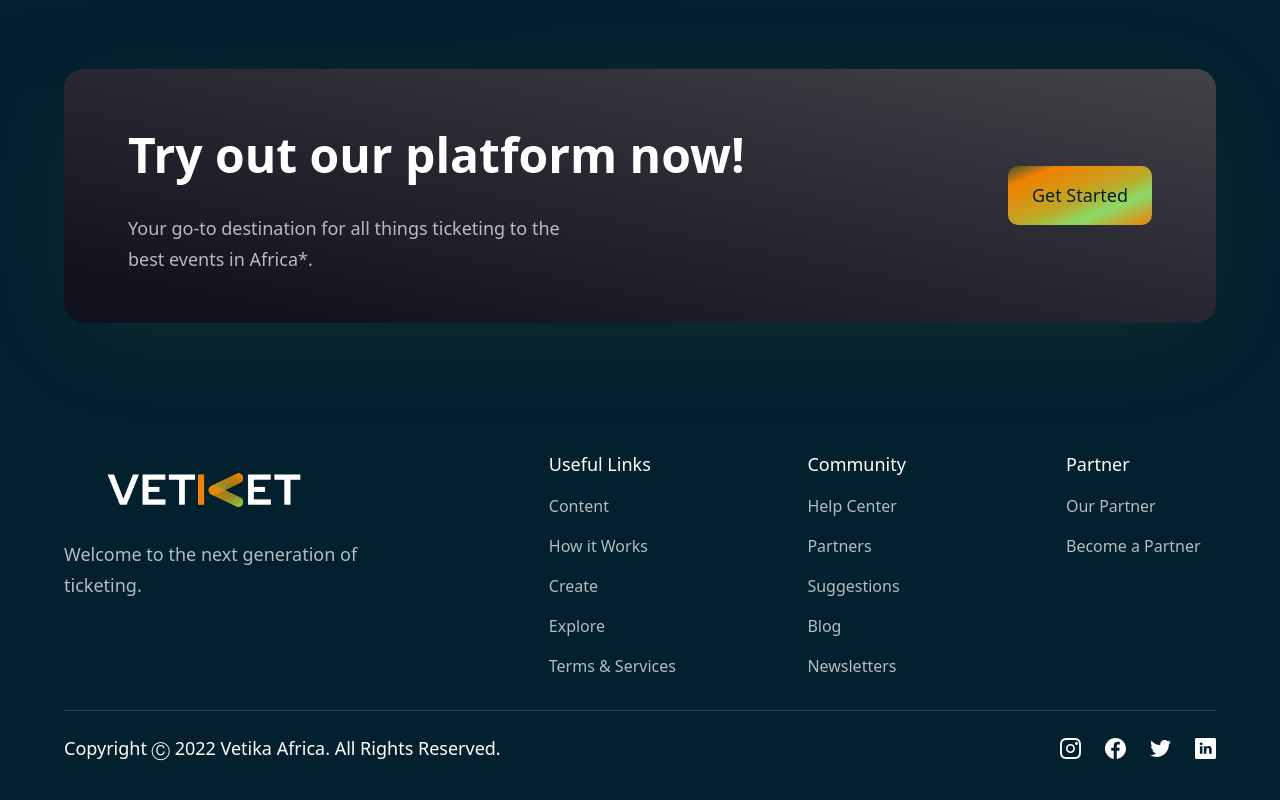
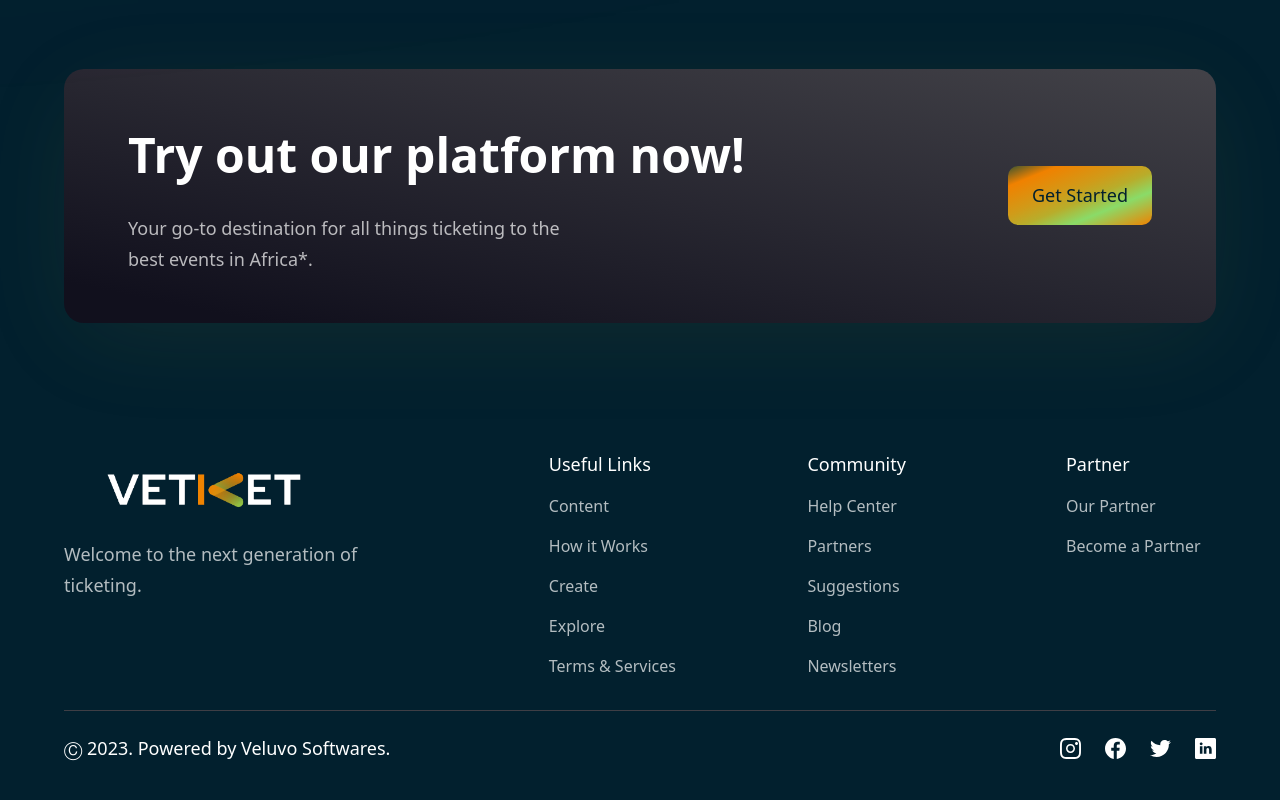
Before and after one commit to veluvo-softwares/vetiket-africa-web, a React (Vite) app: page / in a window 1280 px wide. Shown: the part 3519-4319 px from the top of the page. Built offline with nearby package versions, Linux system fonts and the light colour scheme.

Commit message:
brand addition to footer and year update

```diff
--- a/src/components/Footer.jsx
+++ b/src/components/Footer.jsx
@@ -8,7 +8,7 @@ const Footer = () => (
       <div className="flex-[1] flex flex-col justify-start mr-10">
         <img
           src={logo}
-          alt="Vetika Africa"
+          alt="Vetiket Africa"
           className="w-[266px] h-[72.14px] object-contain"
         />
         <p className={`${styles.paragraph} mt-4 max-w-[312px]`}>
@@ -41,7 +41,7 @@ const Footer = () => (
 
     <div className="w-full flex justify-between items-center md:flex-row flex-col pt-6 border-t-[1px] border-t-[#3F3E45]">
       <p className="font-poppins font-normal text-center text-[18px] leading-[27px] text-white">
-        Copyright Ⓒ 2022 Vetika Africa. All Rights Reserved.
+        Ⓒ 2023. Powered by Veluvo Softwares.
       </p>
 
       <div className="flex flex-row md:mt-0 mt-6">
```
